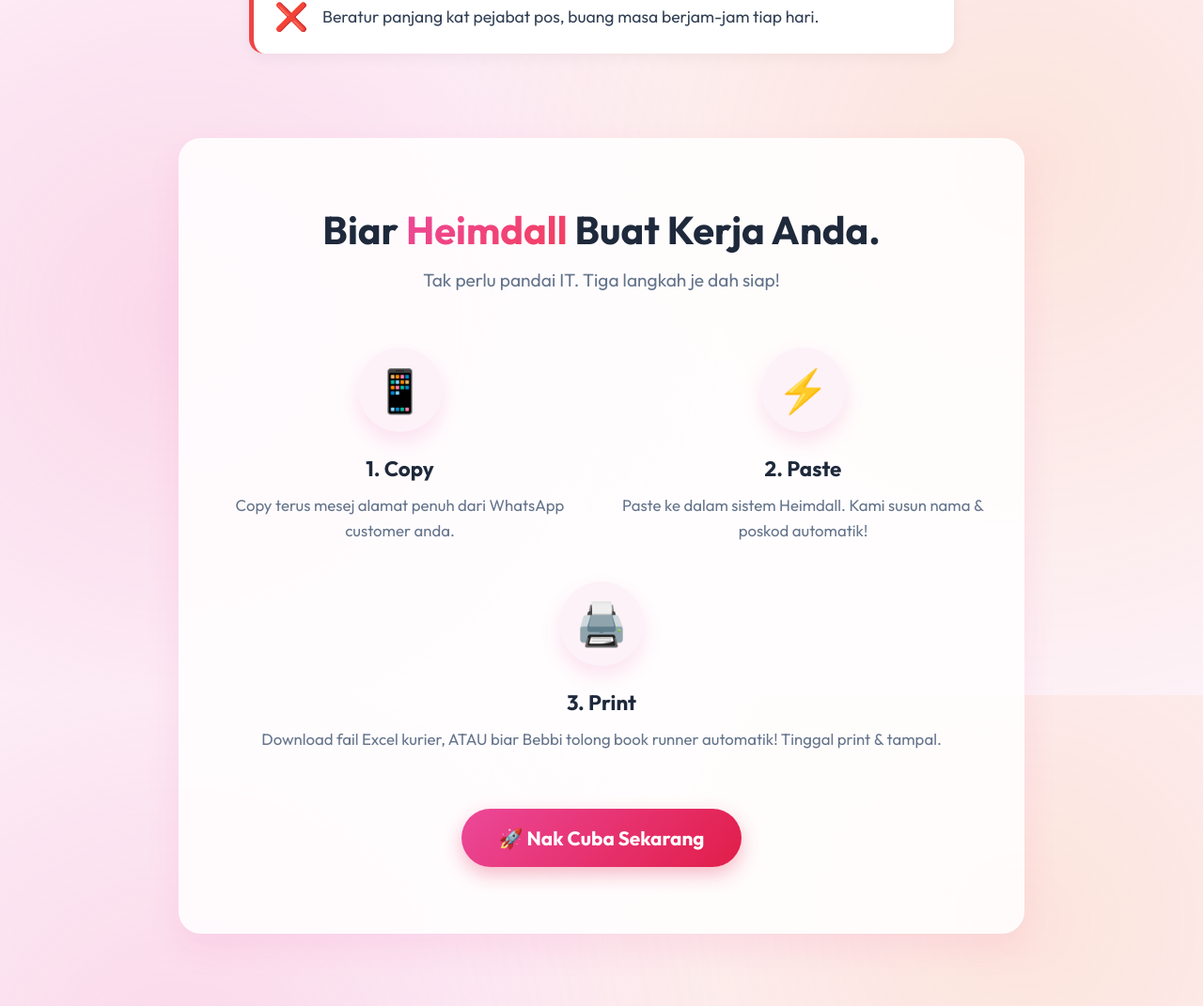
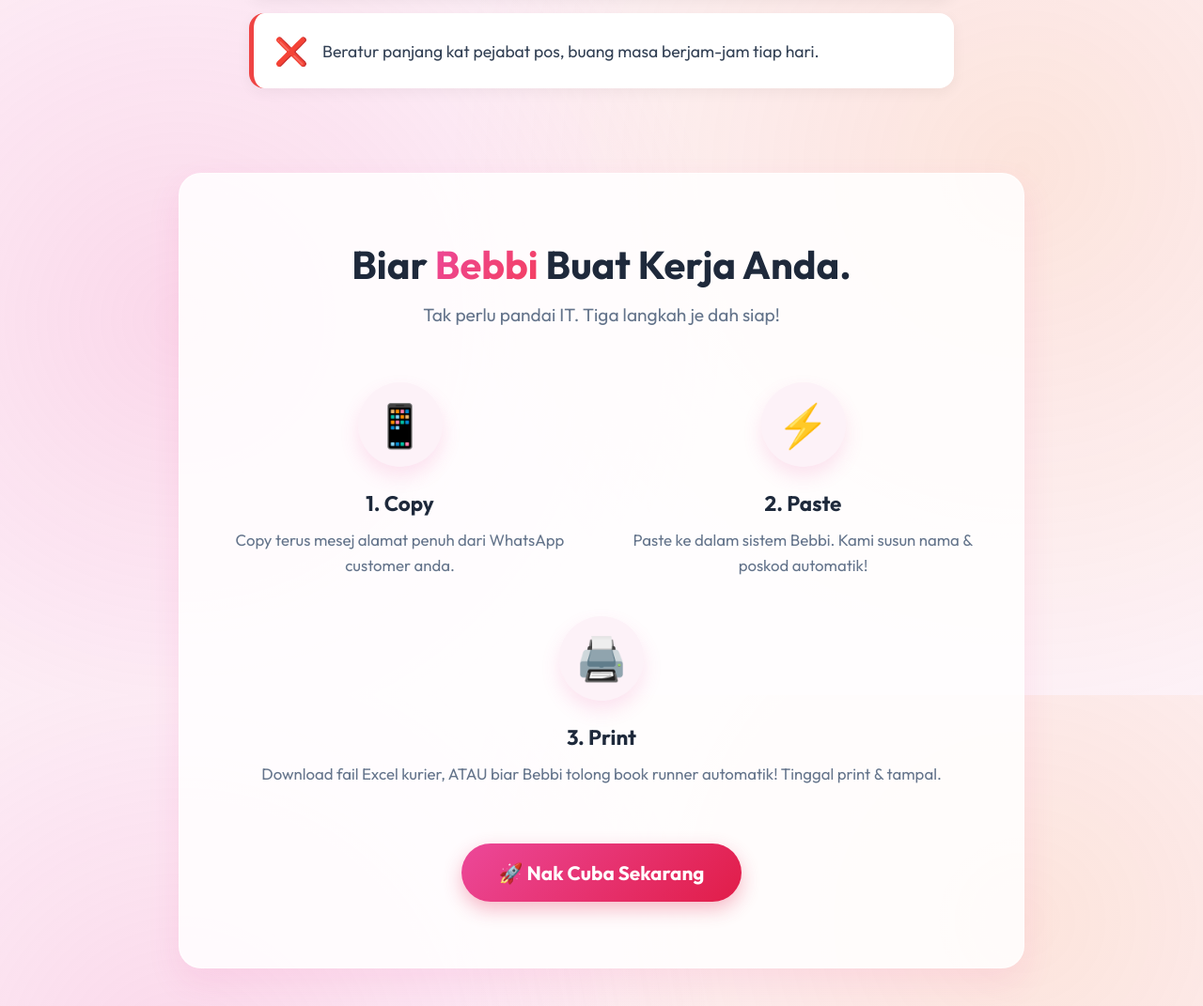
Before and after one commit to amarasraf/Heimdall, a FastAPI app: page / in a window 1280 px wide. Shown: the part 1660-2731 px from the top of the page at 94% size. Run offline with FastAPI, Linux system fonts and the light colour scheme; some libraries are stand-ins or nearby versions.

Commit message:
style: fix header overlap, remove whatsapp widget, rename Heimdall to Bebbi in UI

```diff
--- a/templates/index.html
+++ b/templates/index.html
@@ -351,10 +351,7 @@
   .testimonial-card {
     background: white; border-radius: 20px; padding: 35px; box-shadow: 0 10px 30px rgba(0,0,0,0.06); flex: 1; min-width: 280px; position: relative; border-top: 4px solid var(--primary);
   }
-  .floating-wa {
-    position: fixed; bottom: 30px; right: 30px; background: #25D366; color: white; width: 65px; height: 65px; border-radius: 50%; display: flex; align-items: center; justify-content: center; box-shadow: 0 10px 25px rgba(37,211,102,0.4); z-index: 1000; cursor: pointer; transition: transform 0.3s cubic-bezier(0.175, 0.885, 0.32, 1.275); text-decoration: none;
-  }
-  .floating-wa:hover { transform: scale(1.15) rotate(-5deg); }
+
 
   /* Bebbi Mascot UI */
   .bebbi-bubble {
@@ -393,16 +390,16 @@
 </head>
 <body>
 <div class="container">
-  <div class="header">
-    <div id="subBadge" class="sub-badge hidden">Loading Sub...</div>
+  <div class="header" style="position: relative;">
     <div class="header-logo-container" style="cursor: pointer;" onclick="if(typeof currentSession !== 'undefined' && !currentSession) { document.getElementById('auth-section').classList.add('hidden'); document.getElementById('landing-section').classList.remove('hidden'); }">
-        <img src="/static/logo.png" alt="Heimdall Seller Companion featuring Bebbi" style="height: 160px; max-width: 90vw; width: auto; object-fit: contain; filter: drop-shadow(0 8px 15px rgba(236,72,153,0.15)); margin-bottom: 5px;">
+        <img src="/static/logo.png" alt="Bebbi - AI Pembantu Anda" style="height: 160px; max-width: 90vw; width: auto; object-fit: contain; filter: drop-shadow(0 8px 15px rgba(236,72,153,0.15)); margin-bottom: 5px;">
     </div>
     <div style="display: flex; gap: 12px; justify-content: center; align-items: center; flex-wrap: wrap; margin-bottom: 10px;">
         <span style="background: rgba(236, 72, 153, 0.1); color: #be185d; padding: 8px 16px; border-radius: 30px; font-weight: 600; font-size: 1rem; border: 1px solid rgba(236, 72, 153, 0.2); box-shadow: 0 4px 10px rgba(236,72,153,0.05);">✨ Ubah mesej WhatsApp jadi waybill dalam 2 saat!</span>
         <span style="background: white; color: var(--text-muted); padding: 8px 16px; border-radius: 30px; font-weight: 500; font-size: 1rem; box-shadow: 0 4px 15px rgba(0,0,0,0.04); border: 1px solid #f1f5f9;">📦 Khas untuk seller Ninja Van & J&T</span>
     </div>
-    <div style="position: absolute; top: 0; right: 0; display:flex; gap:10px;">
+    <div style="position: absolute; top: 15px; right: 15px; display:flex; gap:10px; align-items: center; flex-wrap: wrap; justify-content: flex-end; z-index: 100;">
+      <div id="subBadge" class="sub-badge hidden" style="background: rgba(241, 245, 249, 0.95); color: #334155; padding: 6px 12px; border-radius: 20px; font-size: 0.85rem; font-weight: 700; border: 1px solid #cbd5e1; box-shadow: 0 4px 6px rgba(0,0,0,0.05); margin: 0;">Loading Sub...</div>
       <button id="upgradeBtn" class="btn hidden" style="padding: 8px 16px; font-size: 0.9rem; border-radius: 30px;" onclick="document.getElementById('subscription-section').classList.remove('hidden'); document.getElementById('app-section').classList.add('hidden'); document.getElementById('settings-section').classList.add('hidden');">😻 Belanja Wetfood</button>
       <button id="settingsBtn" class="logout-btn hidden" style="position:relative; background: white; border: 1px solid #e2e8f0; border-radius: 30px; padding: 8px 16px; cursor: pointer; font-weight: 600;" onclick="toggleSettings()">⚙️ Settings</button>
       <button id="logoutBtn" class="logout-btn hidden" style="position:relative; background: #f1f5f9; border: 1px solid #e2e8f0; border-radius: 30px; padding: 8px 16px; cursor: pointer; font-weight: 600;" onclick="handleSignOut()">Logout</button>
@@ -490,11 +487,11 @@
       <div style="flex: 1; min-width: 320px; text-align: left;">
 
         <!-- Bebbi Chat Bubble -->
-        <div class="bebbi-bubble">
+        <div class="bebbi-bubble" style="transform: scale(1.1); margin-bottom: 30px; transform-origin: left center;">
           <img src="/static/logo.png" alt="Bebbi" onerror="this.src='https://api.dicebear.com/7.x/bottts/svg?seed=Bebbi&backgroundColor=fbcfe8'">
           <div class="bebbi-text">
-            <strong style="color: var(--primary);">Hai, saya Bebbi! 👋</strong><br>
-            Biar saya tolong susun order makcik hari ni.
+            <strong style="color: var(--primary); font-size: 1.2rem;">Hai, saya Bebbi! 🐾</strong><br>
+            Pembantu maya (AI) yang akan uruskan semua order anda. Tak perlu pening kepala lagi!
           </div>
         </div>
 
@@ -512,7 +509,7 @@
       <div style="flex: 1; min-width: 300px; display: flex; justify-content: center; position: relative;">
         <!-- Glowing background behind image -->
         <div style="position: absolute; inset: -20px; background: radial-gradient(circle, rgba(236,72,153,0.15) 0%, transparent 70%); z-index: 0;"></div>
-        <img src="/static/heimdall_demo.gif" alt="Demo Heimdall menyusun alamat" style="max-width: 100%; border-radius: 16px; border: 4px solid white; box-shadow: 0 20px 40px -10px rgba(0,0,0,0.1); z-index: 1;" onerror="this.src='https://images.unsplash.com/photo-1556740738-b6a63e27c4df?ixlib=rb-4.0.3&auto=format&fit=crop&w=800&q=80'; this.title='Sila letak fail heimdall_demo.gif!';">
+        <img src="/static/heimdall_demo.gif" alt="Demo Bebbi menyusun alamat" style="max-width: 100%; border-radius: 16px; border: 4px solid white; box-shadow: 0 20px 40px -10px rgba(0,0,0,0.1); z-index: 1;" onerror="this.src='https://images.unsplash.com/photo-1556740738-b6a63e27c4df?ixlib=rb-4.0.3&auto=format&fit=crop&w=800&q=80'; this.title='Sila letak fail heimdall_demo.gif!';">
       </div>
     </div>
 
@@ -549,7 +546,7 @@
 
     <!-- 3. The Solution (How It Works) -->
     <div class="glass-card" style="padding: 70px 40px; margin-bottom: 90px; text-align: center;">
-      <h3 style="font-size: 2.6rem; font-weight: 800; margin-bottom: 15px; color: #1e293b;">Biar <span class="gradient-text">Heimdall</span> Buat Kerja Anda.</h3>
+      <h3 style="font-size: 2.6rem; font-weight: 800; margin-bottom: 15px; color: #1e293b;">Biar <span class="gradient-text">Bebbi</span> Buat Kerja Anda.</h3>
       <p style="color: var(--text-muted); font-size: 1.2rem; margin-bottom: 60px; font-weight: 500;">Tak perlu pandai IT. Tiga langkah je dah siap!</p>
 
       <div style="display: flex; gap: 40px; flex-wrap: wrap; justify-content: center;">
@@ -561,7 +558,7 @@
         <div style="flex: 1; min-width: 250px;">
           <div style="width: 90px; height: 90px; background: #fdf2f8; border-radius: 50%; display: flex; align-items: center; justify-content: center; font-size: 2.8rem; margin: 0 auto 25px; color: var(--primary); box-shadow: 0 10px 20px rgba(236,72,153,0.15);">⚡</div>
           <h4 style="font-size: 1.4rem; margin-bottom: 12px; color: #1e293b; font-weight: 700;">2. Paste</h4>
-          <p style="color: var(--text-muted); line-height: 1.6; font-size: 1.05rem;">Paste ke dalam sistem Heimdall. Kami susun nama & poskod automatik!</p>
+          <p style="color: var(--text-muted); line-height: 1.6; font-size: 1.05rem;">Paste ke dalam sistem Bebbi. Kami susun nama & poskod automatik!</p>
         </div>
         <div style="flex: 1; min-width: 250px;">
           <div style="width: 90px; height: 90px; background: #fdf2f8; border-radius: 50%; display: flex; align-items: center; justify-content: center; font-size: 2.8rem; margin: 0 auto 25px; color: var(--primary); box-shadow: 0 10px 20px rgba(236,72,153,0.15);">🖨️</div>
@@ -695,10 +692,7 @@
 
   </div>
 
-  <!-- Floating WhatsApp Widget -->
-  <a href="https://wa.me/60123456789" target="_blank" class="floating-wa" title="Ada Soalan? Tanya Kami!">
-    <span style="font-size: 34px;">💬</span>
-  </a>
+
 
   <!-- Auth Section -->
   <div id="auth-section" class="card hidden">
```
